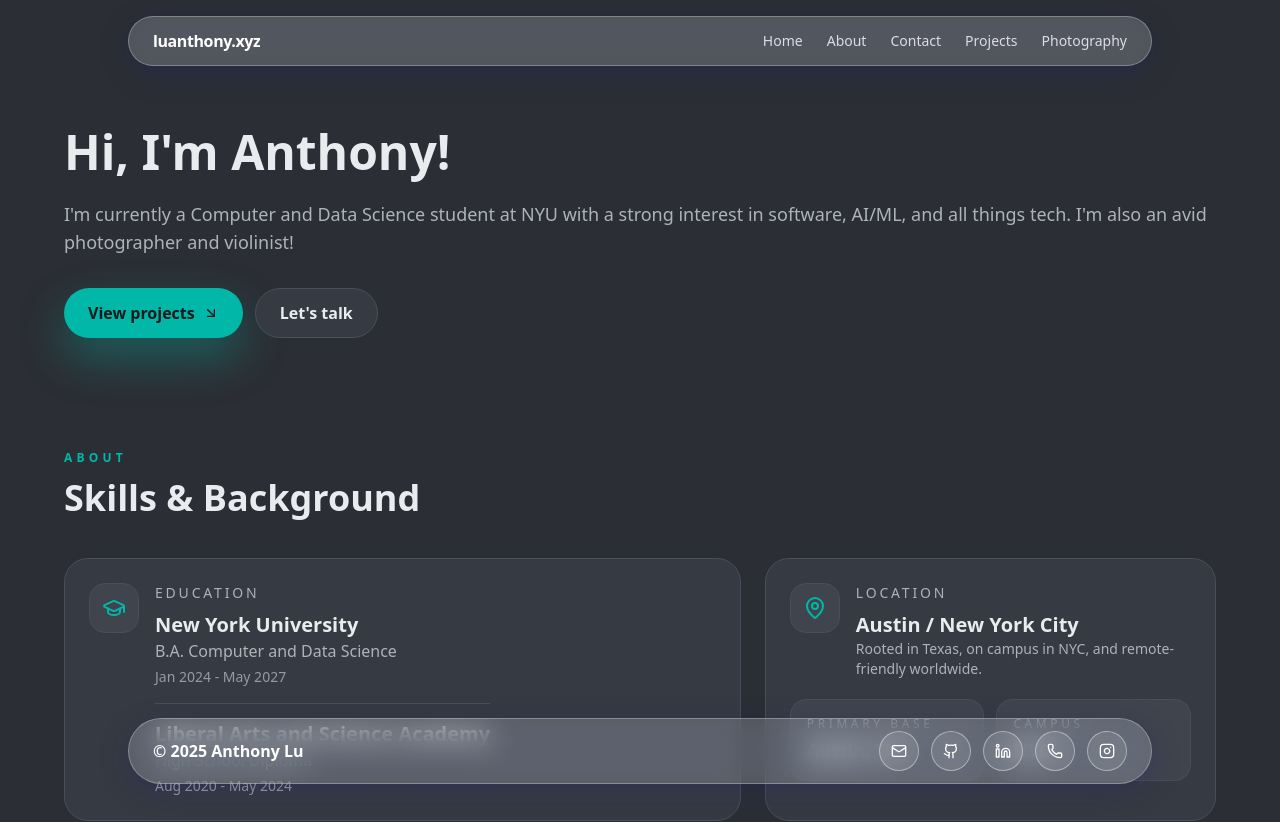
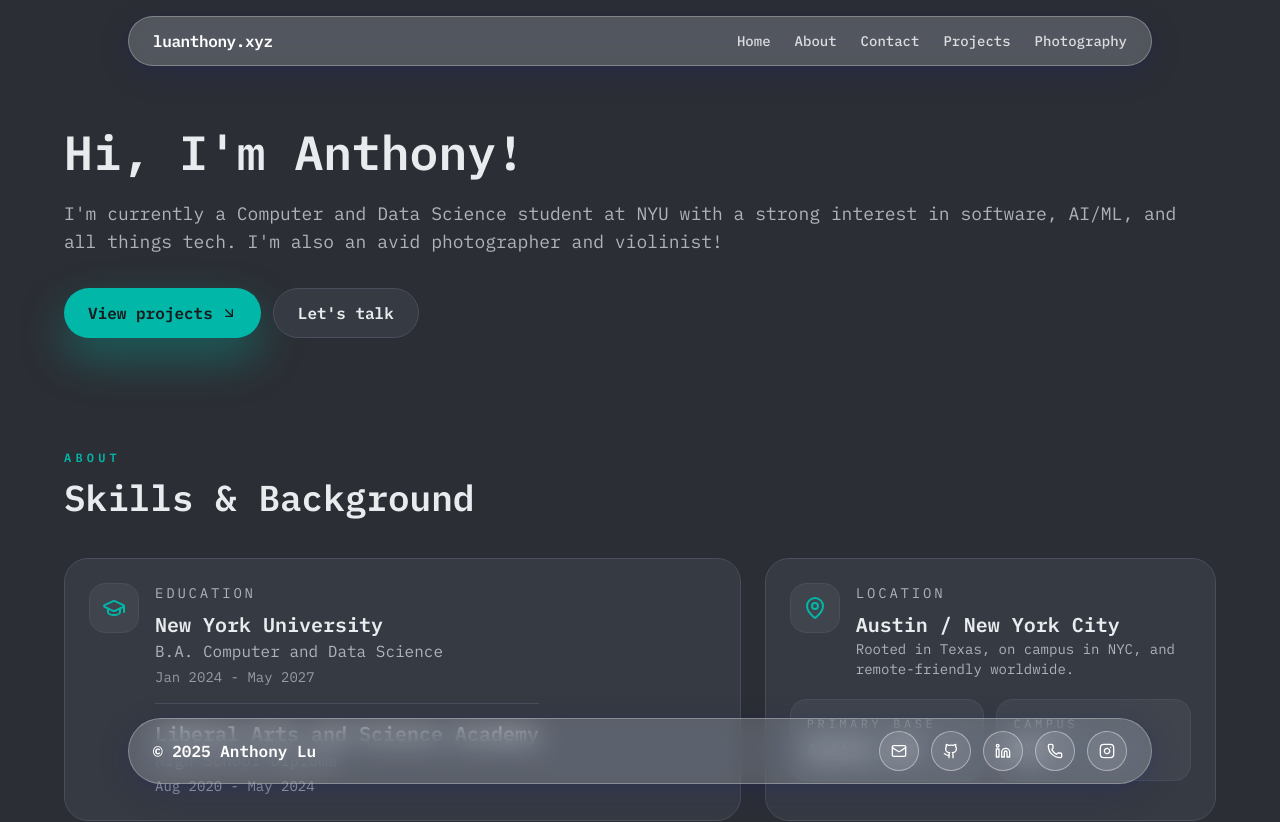
Before and after one commit to anthonylu23/personal-website, a React (Vite) app: page / in a window 1280 px wide. Shown: the top 822 px of the page. Built offline with nearby package versions, Linux system fonts and the light colour scheme.

Commit message:
font change

```diff
--- a/tailwind.config.js
+++ b/tailwind.config.js
@@ -49,7 +49,7 @@ export default {
         ring: 'hsl(var(--ring))',
       },
       fontFamily: {
-        sans: ['"IBM Plex Sans"', 'system-ui', 'sans-serif'],
+        sans: ['"IBM Plex Mono"', 'ui-monospace', 'SFMono-Regular', 'Menlo', 'monospace'],
       },
       boxShadow: {
         glow: '0 20px 45px rgba(0, 183, 168, 0.35)',
```
